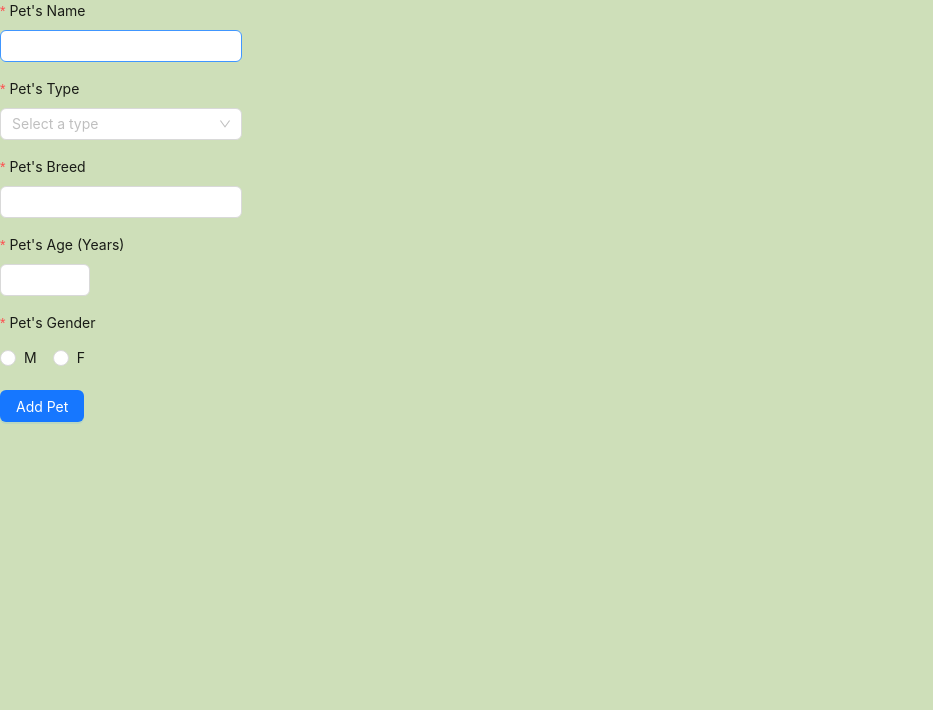
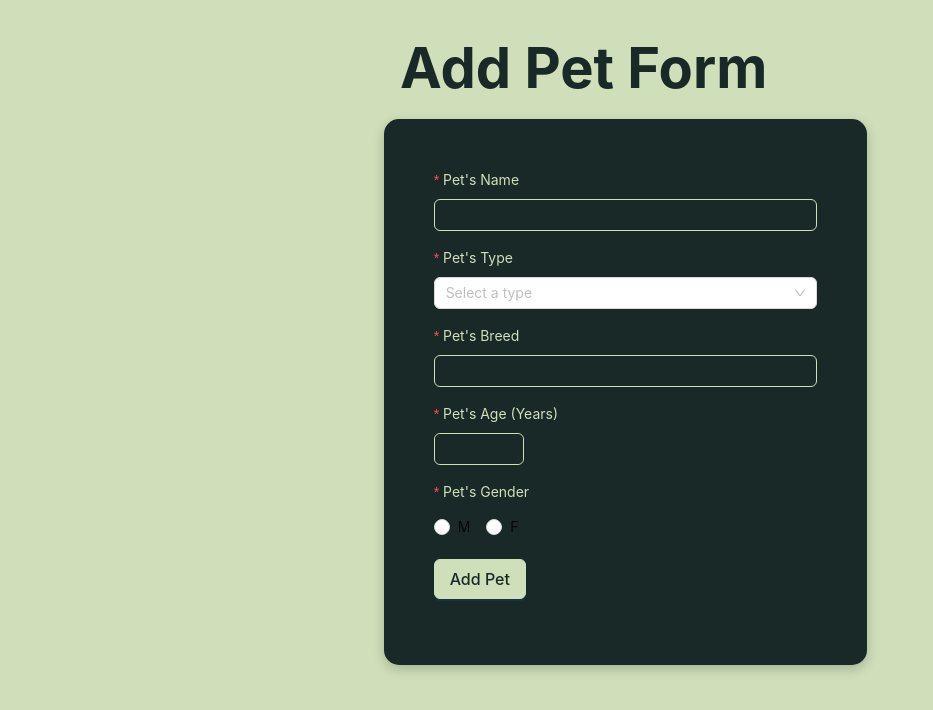
Before and after one commit to shahriar-raj/PawCare_FrontEnd, a React (Vite) app: page /addpet in a window 1280 px wide. Shown: the top 710 px of the page, without its empty margins (0-933 px from the left). Built offline with nearby package versions, Linux system fonts and the light colour scheme; a web font is replaced by a local one.

Commit message:
Add Pet Form with css

```diff
--- a/src/AddPet.css
+++ b/src/AddPet.css
@@ -0,0 +1,58 @@
+.add-pet-form-container {
+    width: 50%;
+    margin-left: 50% ;
+    padding: 50px;
+    background-color: #192928; /* Dark green background */
+    color: #CEDFB9; /* Light green text */
+    border-radius: 15px;
+    box-shadow: 0 4px 12px rgba(0, 0, 0, 0.2);
+
+  }
+
+  .add-pet-form-header {
+    color: #192928; /* Light green text */
+    font-size: 3.5em;
+    font-weight: bold;
+    margin-bottom: 20px;
+    margin-left: 400px;
+  }
+
+  .add-pet-form-container .ant-form-item-label > label {
+    color: #CEDFB9; /* Light green text */
+  }
+
+  .add-pet-form-container .ant-form-item-control-input input,
+  .add-pet-form-container .ant-form-item-control-input .ant-input-number,
+  .add-pet-form-container .ant-select-selector {
+    background-color: #192928; /* Dark green background */
+    border-color: #CEDFB9; /* Light green border */
+    color: #CEDFB9; /* Light green text */
+  }
+
+  .add-pet-form-container .ant-form-item-control-input input::placeholder,
+  .add-pet-form-container .ant-form-item-control-input .ant-input-number::placeholder,
+  .add-pet-form-container .ant-select-selector::placeholder {
+    color: #CEDFB9; /* Light green placeholder text */
+  }
+
+  .add-pet-form-container .ant-form-item-control-input input:focus,
+  .add-pet-form-container .ant-form-item-control-input .ant-input-number:focus,
+  .add-pet-form-container .ant-select-selector:focus {
+    border-color: #b2d8a3; /* Lighter green border for focus */
+    box-shadow: none; /* Remove the default Ant Design focus shadow */
+  }
+
+  .add-pet-form-container .ant-btn-primary {
+    background-color: #CEDFB9; /* Light green background */
+    border-color: #CEDFB9; /* Light green border */
+    color: #192928; /* Dark green text */
+    height: 40px;
+    font-size: 16px;
+    font-weight: 500;
+  }
+
+  .add-pet-form-container .ant-btn-primary:hover,
+  .add-pet-form-container .ant-btn-primary:focus {
+    background-color: #b2d8a3; /* Slightly lighter green background on hover/focus */
+    border-color: #b2d8a3; /* Slightly lighter green border on hover/focus */
+  }
--- a/src/AddPet.jsx
+++ b/src/AddPet.jsx
@@ -52,6 +52,10 @@ export function AddPet(props) {
     };
 
     return (
+        <div>
+
+            <h1 className="add-pet-form-header"> Add Pet Form </h1>
+            <div className="add-pet-form-container">
                 <Form
                     form={form}
                     name="add-pet-form"
@@ -115,5 +119,7 @@ export function AddPet(props) {
                         </Button>
                     </Form.Item>
                 </Form>
+            </div>
+        </div>
     );
 }
--- a/src/Profile.css
+++ b/src/Profile.css
@@ -64,15 +64,7 @@
     padding-bottom: 2%;
 }
 
-.petCard {
-    margin-top: 5%;
-    margin-left: 15%;
-    width: 60%;
-    height: 90%;
-    border-radius: 8px;
-    background-color: #192928;
-    border-color: #192928;
-}
+
 
 .row {
     /* Just for visibility */
@@ -99,15 +91,20 @@
 
 
 
+.petCard {
+    margin-top: 5%;
+    margin-left: 15%;
+    width: 60%;
+    height: 10%;
+    border-radius: 20px;
+    background-color: #192928;
+    border-color: #192928;
+    color: #CEDFB9;
+    margin-bottom: -40px;
+}
 
 
 
-.petCard {
-    background-color: #192928; /* Dark Green background */
-    color: #CEDFB9; /* Light Green text */
-    border-radius: 20px; /* Rounded corners */
-    margin-bottom: -40px;
-}
 
 .pet-info {
     display: flex;
@@ -149,22 +146,14 @@
 
 
 
-.pet-details {
-    display: flex;
-    flex-direction: column;
-    max-width: calc(100% - 150px); /* Adjust width based on avatar and button size */
-}
 
-.pet-name {
-    font-size: 1.5em; /* Adjust the size as needed */
-    font-weight: bold;
-    color: #CEDFB9; /* Light Green text for the name */
-}
+
 
 
 .view-profile-btn {
     background-color: #CEDFB9; /* Light Green background */
     color: #192928; /* Dark Green text */
     border: none;
+    margin-right: auto;
     /* You may need additional styling depending on your design */
 }
```
Lines whose indentation alone changed are shown as unchanged.
